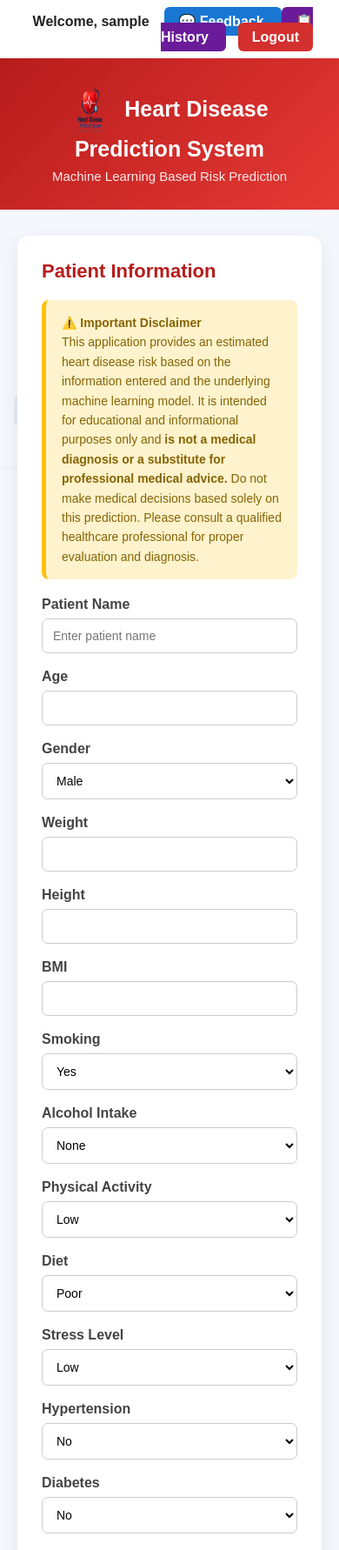
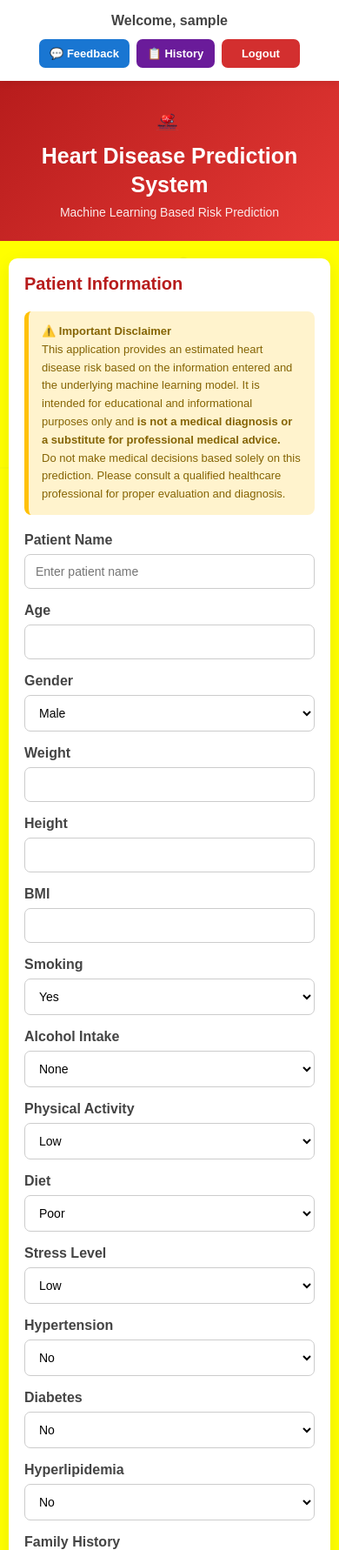
Before and after one commit to Karankhanjode87/Heart-Disease-Prediction-System, a Django app: page /prediction/ in a window 390 px wide. Shown: the top 1782 px of the page at 87% size. Run offline with Django 5.2, Linux system fonts and the light colour scheme; the visitor is signed in with stand-in values (Sample User, id 1); parts of the project's set-up code (start-up, migrations or seed data) failed here and were passed over.

Commit message:
Fix mobile responsive buttons

```diff
--- a/templates/prediction/home.html
+++ b/templates/prediction/home.html
@@ -1,13 +1,20 @@
 {% load static %}
 <!DOCTYPE html>
 <html lang="en">
+
 <head>
+
     <meta charset="UTF-8">
     <meta name="viewport" content="width=device-width, initial-scale=1.0">
 
     <title>Heart Disease Prediction System</title>
 
     <style>
+
+        /* =========================
+           GLOBAL
+        ========================= */
+
         * {
             box-sizing: border-box;
             margin: 0;
@@ -22,10 +29,15 @@
             overflow-x: hidden;
         }
 
-/* Light heart background watermark */
+
+        /* =========================
+           HEART WATERMARK
+        ========================= */
+
         body::before {
             content: "";
             position: fixed;
+
             width: 450px;
             height: 450px;
 
@@ -38,43 +50,116 @@ body::before {
 
             right: 3%;
             top: 50%;
+
             transform: translateY(-50%);
 
             z-index: 0;
             pointer-events: none;
         }
+
+
         /* =========================
            USER BAR
         ========================= */
 
         .user-bar {
             background: white;
-            padding: 12px 30px;
+
+            padding: 15px 30px;
+
             display: flex;
             justify-content: flex-end;
             align-items: center;
-            gap: 15px;
+
+            gap: 20px;
+
             box-shadow: 0 2px 8px rgba(0,0,0,0.08);
+
+            position: relative;
+            z-index: 10;
         }
 
-        .username {
+
+        /* WELCOME TEXT */
+
+        .welcome-text {
             font-weight: bold;
             color: #444;
+
+            white-space: nowrap;
         }
+
+
+        /* BUTTON GROUP */
+
+        .user-actions {
+            display: flex;
+            align-items: center;
+
+            gap: 10px;
+
+            flex-wrap: nowrap;
+        }
+
+
+        /* TOP BUTTON COMMON */
+
+        .top-btn {
+            display: inline-flex;
+
+            align-items: center;
+            justify-content: center;
+
+            min-width: 100px;
+
+            padding: 9px 16px;
+
+            border-radius: 7px;
+
+            color: white;
+
+            text-decoration: none;
+
+            font-weight: bold;
+
+            white-space: nowrap;
+
+            transition: 0.2s;
+        }
+
+
+        /* FEEDBACK */
+
+        .feedback-btn {
+            background: #1976d2;
+        }
+
+        .feedback-btn:hover {
+            background: #1565c0;
+        }
+
+
+        /* HISTORY */
+
+        .history-btn {
+            background: #6a1b9a;
+        }
+
+        .history-btn:hover {
+            background: #4a148c;
+        }
+
+
+        /* LOGOUT */
 
         .logout-btn {
             background: #d32f2f;
-            color: white;
-            padding: 9px 18px;
-            border-radius: 7px;
-            text-decoration: none;
-            font-weight: bold;
-            display: inline-block;
         }
 
         .logout-btn:hover {
             background: #b71c1c;
         }
+
 
         /* =========================
            HEADER
@@ -82,9 +167,13 @@ body::before {
 
         .header {
             background: linear-gradient(135deg, #b71c1c, #e53935);
+
             color: white;
+
             padding: 30px 20px;
+
             text-align: center;
+
             position: relative;
             z-index: 1;
         }
@@ -92,23 +181,49 @@ body::before {
 
         .header h1 {
             font-size: 32px;
+
             margin-bottom: 8px;
+
+            display: flex;
+
+            justify-content: center;
+
+            align-items: center;
+
+            flex-wrap: wrap;
         }
+
+
+        .header-heart {
+            width: 45px;
+            height: 60px;
+
+            object-fit: contain;
+
+            margin-right: 10px;
+        }
+
 
         .header p {
             font-size: 15px;
+
             opacity: 0.9;
         }
 
+
         /* =========================
-           CONTAINER
+           MAIN CONTAINER
         ========================= */
 
         .container {
             max-width: 1100px;
+
             margin: 30px auto;
+
             padding: 0 20px;
+
             position: relative;
+
             z-index: 1;
         }
 
@@ -119,17 +234,69 @@ body::before {
 
         .card {
             background: white;
+
             border-radius: 14px;
+
             padding: 28px;
+
             margin-bottom: 25px;
+
             box-shadow: 0 5px 20px rgba(0,0,0,0.08);
         }
 
+
         .card h2 {
             color: #b71c1c;
+
             margin-bottom: 20px;
+
             font-size: 22px;
         }
+
+
+        /* =========================
+           ERROR MESSAGE
+        ========================= */
+
+        .error-message {
+            background: #ffebee;
+
+            color: #c62828;
+
+            padding: 12px 15px;
+
+            border-radius: 7px;
+
+            margin-bottom: 20px;
+
+            border-left: 5px solid #d32f2f;
+
+            font-weight: bold;
+        }
+
+
+        /* =========================
+           DISCLAIMER
+        ========================= */
+
+        .disclaimer {
+            background: #fff3cd;
+
+            color: #856404;
+
+            padding: 15px 18px;
+
+            border-left: 5px solid #ffc107;
+
+            border-radius: 8px;
+
+            margin-bottom: 20px;
+
+            font-size: 14px;
+
+            line-height: 1.6;
+        }
+
 
         /* =========================
            FORM
@@ -137,60 +304,91 @@ body::before {
 
         .form-grid {
             display: grid;
+
             grid-template-columns: repeat(2, 1fr);
+
             gap: 18px 25px;
         }
 
+
         .form-group {
             display: flex;
+
             flex-direction: column;
         }
 
+
         .form-group label {
             font-weight: bold;
+
             margin-bottom: 7px;
+
             color: #444;
         }
 
+
         input,
         select {
+            width: 100%;
+
             padding: 11px 12px;
+
             border: 1px solid #ccc;
+
             border-radius: 7px;
+
             font-size: 14px;
+
             background: white;
         }
+
 
         input:focus,
         select:focus {
             outline: none;
+
             border-color: #e53935;
+
             box-shadow: 0 0 4px rgba(229,57,53,0.25);
         }
 
+
         /* =========================
-           BUTTON
+           PREDICT BUTTON
         ========================= */
 
         .button-container {
             text-align: center;
+
             margin-top: 25px;
         }
 
-        button {
+
+        .predict-btn {
             background: #d32f2f;
+
             color: white;
+
             border: none;
+
             padding: 13px 35px;
+
             border-radius: 8px;
+
             font-size: 16px;
+
             font-weight: bold;
+
             cursor: pointer;
+
+            transition: 0.2s;
         }
 
-        button:hover {
+
+        .predict-btn:hover {
             background: #b71c1c;
         }
+
 
         /* =========================
            RESULT
@@ -200,28 +398,37 @@ body::before {
             text-align: center;
         }
 
+
         .result-danger {
             border-left: 6px solid #d32f2f;
         }
+
 
         .result-safe {
             border-left: 6px solid #2e7d32;
         }
 
+
         .result h2 {
             margin-bottom: 12px;
         }
 
+
         .result-message {
             font-size: 20px;
+
             font-weight: bold;
+
             margin: 12px 0;
         }
 
+
         .probability {
             font-size: 18px;
+
             margin-top: 10px;
         }
+
 
         /* =========================
            FOOTER
@@ -229,85 +436,237 @@ body::before {
 
         .footer {
             text-align: center;
+
             padding: 25px;
+
             color: #777;
+
             font-size: 13px;
+
+            position: relative;
+
+            z-index: 1;
         }
+
+
+        /* =========================
+           TABLET
+        ========================= */
+
+        @media (max-width: 800px) {
+
+            .user-bar {
+                justify-content: center;
+
+                flex-wrap: wrap;
+            }
+
+            .form-grid {
+                grid-template-columns: 1fr;
+            }
+
+        }
+
 
         /* =========================
            MOBILE
         ========================= */
 
-        @media (max-width: 700px) {
+        @media (max-width: 600px) {
+
+            body {
+                padding: 0;
+            }
+
+
+            /* USER BAR */
+
+            .user-bar {
+                padding: 15px 10px;
+
+                flex-direction: column;
+
+                justify-content: center;
+
+                gap: 12px;
+            }
+
+
+            .welcome-text {
+                text-align: center;
+
+                width: 100%;
+            }
+
+
+            .user-actions {
+                width: 100%;
+
+                display: flex;
+
+                justify-content: center;
+
+                gap: 8px;
+
+                flex-wrap: wrap;
+            }
+
+
+            .top-btn {
+                min-width: 90px;
+
+                padding: 9px 12px;
+
+                font-size: 13px;
+            }
+
+
+            /* HEADER */
+
+            .header {
+                padding: 25px 15px;
+            }
+
+
+            .header h1 {
+                font-size: 25px;
+
+                line-height: 1.3;
+            }
+
+
+            .header-heart {
+                width: 35px;
+
+                height: 45px;
+
+                margin-right: 6px;
+            }
+
+
+            .header p {
+                font-size: 14px;
+            }
+
+
+            /* CONTAINER */
+
+            .container {
+                width: 100%;
+
+                margin: 20px auto;
+
+                padding: 0 10px;
+            }
+
+
+            /* CARD */
+
+            .card {
+                padding: 18px;
+
+                border-radius: 10px;
+            }
+
+
+            .card h2 {
+                font-size: 20px;
+            }
+
+
+            /* FORM */
 
             .form-grid {
                 grid-template-columns: 1fr;
+
+                gap: 16px;
             }
 
-            .header h1 {
-                font-size: 25px;
+
+            /* PREDICT BUTTON */
+
+            .predict-btn {
+                width: 100%;
+
+                padding: 13px 20px;
+
+                font-size: 15px;
             }
 
-            .user-bar {
-                padding: 12px 15px;
+
+            /* DISCLAIMER */
+
+            .disclaimer {
+                font-size: 13px;
+
+                padding: 13px 15px;
+            }
+
+
+            /* FOOTER */
+
+            .footer {
+                padding: 20px 10px;
+
+                font-size: 12px;
+            }
+
+        }
+        @media (max-width: 600px) {
+    body {
+        background: yellow !important;
     }
 }
 
     </style>
+
 </head>
 
+
 <body>
+
 
     <!-- =========================
          USER ACCOUNT BAR
     ========================= -->
 
-    <div style="text-align: right; padding: 15px 30px; background: white;">
+    <div class="user-bar">
 
-    <span style="font-weight: bold;">
+        <div class="welcome-text">
             Welcome, {{ request.user.username }}
-    </span>
+        </div>
 
-    &nbsp;&nbsp;
+
+        <div class="user-actions">
 
             <a href="{% url 'feedback' %}"
-       style="
-       text-decoration: none;
-       background: #1976d2;
-       color: white;
-       padding: 8px 16px;
-       border-radius: 6px;
-       font-weight: bold;
-       ">
+               class="top-btn feedback-btn">
+
                 💬 Feedback
-    </a>
-      <a href="{% url 'history' %}"
-       style="
-       text-decoration: none;
-       background: #6a1b9a;
-       color: white;
-       padding: 8px 16px;
-       border-radius: 6px;
-       font-weight: bold;
-       ">
-      📋 History
+
             </a>
 
-    &nbsp;&nbsp;
+
+            <a href="{% url 'history' %}"
+               class="top-btn history-btn">
+
+                📋 History
+
+            </a>
+
 
             <a href="{% url 'logout' %}"
-       style="
-       text-decoration: none;
-       background: #d32f2f;
-       color: white;
-       padding: 8px 16px;
-       border-radius: 6px;
-       font-weight: bold;
-       ">
+               class="top-btn logout-btn">
+
                 Logout
+
             </a>
 
         </div>
+
+    </div>
+
+
 
     <!-- =========================
          HEADER
@@ -316,11 +675,17 @@ body::before {
     <div class="header">
 
         <h1>
-           <img src="{% static 'image/heart.png' %}"
+
+            <img
+                src="{% static 'image/heart.png' %}"
                 alt="Heart"
-            style="width:45px; height:60px; vertical-align:middle; margin-right:10px;">
+                class="header-heart"
+            >
+
             Heart Disease Prediction System
+
         </h1>
+
 
         <p>
             Machine Learning Based Risk Prediction
@@ -329,50 +694,66 @@ body::before {
     </div>
 
 
+
     <!-- =========================
          MAIN CONTAINER
     ========================= -->
 
     <div class="container">
 
+
         <div class="card">
 
-            <h2>Patient Information</h2>
+
+            <h2>
+                Patient Information
+            </h2>
+
+
+
+            <!-- ERROR -->
+
             {% if error %}
-              <div style="
-               background: #ffebee;
-               color: #c62828;
-               padding: 12px 15px;
-               border-radius: 7px;
-               margin-bottom: 20px;
-               border-left: 5px solid #d32f2f;
-               font-weight: bold;
-               ">
+
+                <div class="error-message">
+
                     ⚠️ {{ error }}
+
                 </div>
+
             {% endif %}
-            <div style="
-    background: #fff3cd;
-    color: #856404;
-    padding: 15px 18px;
-    border-left: 5px solid #ffc107;
-    border-radius: 8px;
-    margin-bottom: 20px;
-    font-size: 14px;
-    line-height: 1.6;
-">
-    <strong>⚠️ Important Disclaimer</strong><br>
 
-    This application provides an estimated heart disease risk based on
-    the information entered and the underlying machine learning model.
-    It is intended for educational and informational purposes only and
-    <strong>is not a medical diagnosis or a substitute for professional
-    medical advice.</strong>
+
+
+            <!-- DISCLAIMER -->
+
+            <div class="disclaimer">
+
+                <strong>⚠️ Important Disclaimer</strong>
+
+                <br>
+
+                This application provides an estimated heart disease risk
+                based on the information entered and the underlying machine
+                learning model.
+
+                It is intended for educational and informational purposes only
+                and
+
+                <strong>
+                    is not a medical diagnosis or a substitute for professional
+                    medical advice.
+                </strong>
+
+                <br>
 
                 Do not make medical decisions based solely on this prediction.
+
                 Please consult a qualified healthcare professional for proper
                 evaluation and diagnosis.
+
             </div>
+
 
 
             <!-- =========================
@@ -385,17 +766,34 @@ body::before {
 
 
                 <div class="form-grid">
+
+
+                    <!-- PATIENT NAME -->
+
                     <div class="form-group">
-                     <label>Patient Name</label>
-                     <input type="text" name="Patient_Name" placeholder="Enter patient name" required>
+
+                        <label>
+                            Patient Name
+                        </label>
+
+                        <input
+                            type="text"
+                            name="Patient_Name"
+                            placeholder="Enter patient name"
+                            required
+                        >
+
                     </div>
 
 
-                    <!-- Age -->
+
+                    <!-- AGE -->
 
                     <div class="form-group">
 
-                        <label>Age</label>
+                        <label>
+                            Age
+                        </label>
 
                         <input
                             type="number"
@@ -406,11 +804,14 @@ body::before {
                     </div>
 
 
-                    <!-- Gender -->
+
+                    <!-- GENDER -->
 
                     <div class="form-group">
 
-                        <label>Gender</label>
+                        <label>
+                            Gender
+                        </label>
 
                         <select name="Gender">
 
@@ -427,11 +828,14 @@ body::before {
                     </div>
 
 
-                    <!-- Weight -->
+
+                    <!-- WEIGHT -->
 
                     <div class="form-group">
 
-                        <label>Weight</label>
+                        <label>
+                            Weight
+                        </label>
 
                         <input
                             type="number"
@@ -443,11 +847,14 @@ body::before {
                     </div>
 
 
-                    <!-- Height -->
+
+                    <!-- HEIGHT -->
 
                     <div class="form-group">
 
-                        <label>Height</label>
+                        <label>
+                            Height
+                        </label>
 
                         <input
                             type="number"
@@ -459,11 +866,14 @@ body::before {
                     </div>
 
 
+
                     <!-- BMI -->
 
                     <div class="form-group">
 
-                        <label>BMI</label>
+                        <label>
+                            BMI
+                        </label>
 
                         <input
                             type="number"
@@ -475,11 +885,14 @@ body::before {
                     </div>
 
 
-                    <!-- Smoking -->
+
+                    <!-- SMOKING -->
 
                     <div class="form-group">
 
-                        <label>Smoking</label>
+                        <label>
+                            Smoking
+                        </label>
 
                         <select name="Smoking">
 
@@ -496,11 +909,14 @@ body::before {
                     </div>
 
 
-                    <!-- Alcohol -->
+
+                    <!-- ALCOHOL -->
 
                     <div class="form-group">
 
-                        <label>Alcohol Intake</label>
+                        <label>
+                            Alcohol Intake
+                        </label>
 
                         <select name="Alcohol_Intake">
 
@@ -529,11 +945,14 @@ body::before {
                     </div>
 
 
-                    <!-- Physical Activity -->
+
+                    <!-- PHYSICAL ACTIVITY -->
 
                     <div class="form-group">
 
-                        <label>Physical Activity</label>
+                        <label>
+                            Physical Activity
+                        </label>
 
                         <select name="Physical_Activity">
 
@@ -554,11 +973,14 @@ body::before {
                     </div>
 
 
-                    <!-- Diet -->
+
+                    <!-- DIET -->
 
                     <div class="form-group">
 
-                        <label>Diet</label>
+                        <label>
+                            Diet
+                        </label>
 
                         <select name="Diet">
 
@@ -579,11 +1001,14 @@ body::before {
                     </div>
 
 
-                    <!-- Stress -->
+
+                    <!-- STRESS -->
 
                     <div class="form-group">
 
-                        <label>Stress Level</label>
+                        <label>
+                            Stress Level
+                        </label>
 
                         <select name="Stress_Level">
 
@@ -604,11 +1029,14 @@ body::before {
                     </div>
 
 
-                    <!-- Hypertension -->
+
+                    <!-- HYPERTENSION -->
 
                     <div class="form-group">
 
-                        <label>Hypertension</label>
+                        <label>
+                            Hypertension
+                        </label>
 
                         <select name="Hypertension">
 
@@ -625,11 +1053,14 @@ body::before {
                     </div>
 
 
-                    <!-- Diabetes -->
+
+                    <!-- DIABETES -->
 
                     <div class="form-group">
 
-                        <label>Diabetes</label>
+                        <label>
+                            Diabetes
+                        </label>
 
                         <select name="Diabetes">
 
@@ -646,11 +1077,14 @@ body::before {
                     </div>
 
 
-                    <!-- Hyperlipidemia -->
+
+                    <!-- HYPERLIPIDEMIA -->
 
                     <div class="form-group">
 
-                        <label>Hyperlipidemia</label>
+                        <label>
+                            Hyperlipidemia
+                        </label>
 
                         <select name="Hyperlipidemia">
 
@@ -667,11 +1101,14 @@ body::before {
                     </div>
 
 
-                    <!-- Family History -->
+
+                    <!-- FAMILY HISTORY -->
 
                     <div class="form-group">
 
-                        <label>Family History</label>
+                        <label>
+                            Family History
+                        </label>
 
                         <select name="Family_History">
 
@@ -688,11 +1125,14 @@ body::before {
                     </div>
 
 
-                    <!-- Previous Heart Attack -->
+
+                    <!-- PREVIOUS HEART ATTACK -->
 
                     <div class="form-group">
 
-                        <label>Previous Heart Attack</label>
+                        <label>
+                            Previous Heart Attack
+                        </label>
 
                         <select name="Previous_Heart_Attack">
 
@@ -709,11 +1149,14 @@ body::before {
                     </div>
 
 
-                    <!-- Systolic BP -->
+
+                    <!-- SYSTOLIC BP -->
 
                     <div class="form-group">
 
-                        <label>Systolic BP</label>
+                        <label>
+                            Systolic BP
+                        </label>
 
                         <input
                             type="number"
@@ -724,11 +1167,14 @@ body::before {
                     </div>
 
 
-                    <!-- Diastolic BP -->
+
+                    <!-- DIASTOLIC BP -->
 
                     <div class="form-group">
 
-                        <label>Diastolic BP</label>
+                        <label>
+                            Diastolic BP
+                        </label>
 
                         <input
                             type="number"
@@ -739,11 +1185,14 @@ body::before {
                     </div>
 
 
-                    <!-- Heart Rate -->
+
+                    <!-- HEART RATE -->
 
                     <div class="form-group">
 
-                        <label>Heart Rate</label>
+                        <label>
+                            Heart Rate
+                        </label>
 
                         <input
                             type="number"
@@ -754,11 +1203,14 @@ body::before {
                     </div>
 
 
-                    <!-- Blood Sugar -->
+
+                    <!-- BLOOD SUGAR -->
 
                     <div class="form-group">
 
-                        <label>Blood Sugar Fasting</label>
+                        <label>
+                            Blood Sugar Fasting
+                        </label>
 
                         <input
                             type="number"
@@ -770,11 +1222,14 @@ body::before {
                     </div>
 
 
-                    <!-- Cholesterol -->
+
+                    <!-- CHOLESTEROL -->
 
                     <div class="form-group">
 
-                        <label>Total Cholesterol</label>
+                        <label>
+                            Total Cholesterol
+                        </label>
 
                         <input
                             type="number"
@@ -785,24 +1240,37 @@ body::before {
 
                     </div>
 
+
                 </div>
 
 
-                <!-- Predict Button -->
+
+                <!-- =========================
+                     PREDICT BUTTON
+                ========================= -->
 
                 <div class="button-container">
 
-                    <button type="submit">
+                    <button
+                        type="submit"
+                        class="predict-btn"
+                    >
+
                         🔍 Predict Heart Disease
+
                     </button>
 
                 </div>
 
+
             </form>
+
 
         </div>
 
+
     </div>
+
 
 
     <!-- =========================
@@ -811,9 +1279,12 @@ body::before {
 
     <div class="footer">
 
-        Heart Disease Prediction System • Django + Machine Learning
+        Heart Disease Prediction System
+        • Django + Machine Learning
 
     </div>
 
+
 </body>
+
 </html>
```
Lines whose indentation alone changed are shown as unchanged.
